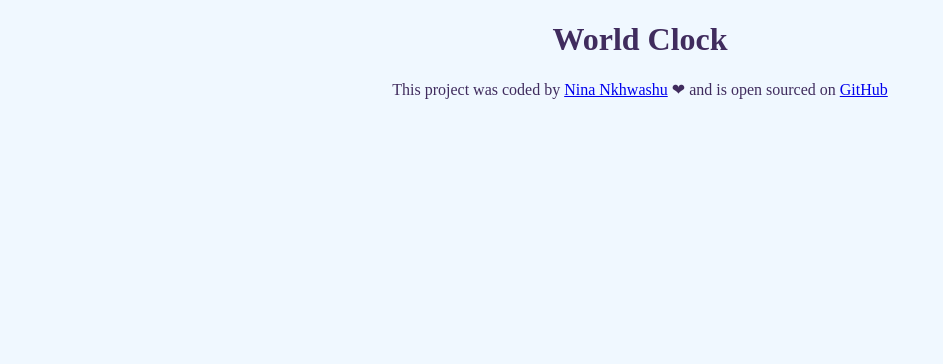
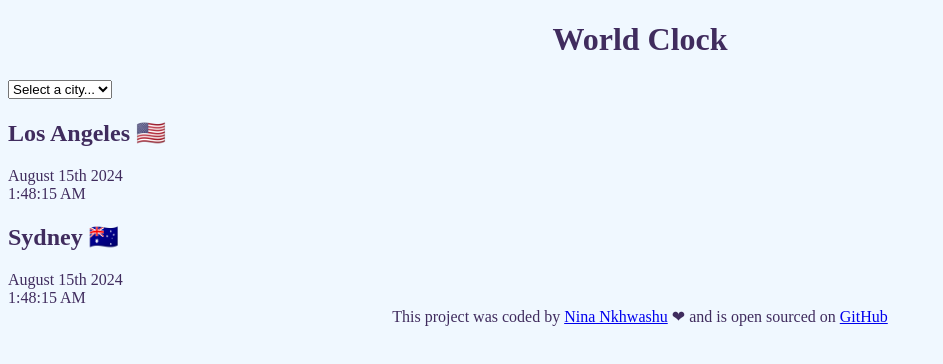
Before and after one commit to ninankhwashu/world-clock, a plain HTML site: page index.html in a window 1280 px wide. Shown: the whole page, without its empty margins (0-943 px from the left). Drawn offline with Linux system fonts and the light colour scheme.

Commit message:
Added the basic HTML

```diff
--- a/index.html
+++ b/index.html
@@ -7,7 +7,28 @@
     <title>World Clock 🕑 - Nina Nkhwashu</title>
   </head>
   <body>
-    <h1>World Clock</h1>
+    <div class="container">
+      <h1>World Clock</h1>
+
+      <select>
+        <option value="">Select a city...</option>
+        <option value="">London</option>
+        <option value="">New York</option>
+        <option value="">Auckland</option>
+      </select>
+
+      <div class="city">
+        <h2>Los Angeles 🇺🇸</h2>
+        <div class="date">August 15th 2024</div>
+        <div class="time">1:48:15 AM</div>
+      </div>
+      <div class="city">
+        <h2>Sydney 🇦🇺</h2>
+        <div class="date">August 15th 2024</div>
+        <div class="time">1:48:15 AM</div>
+      </div>
+    </div>
+
     <footer>
       This project was coded by
       <a href="https://github.com/ninankhwashu" target="_blank"
```
